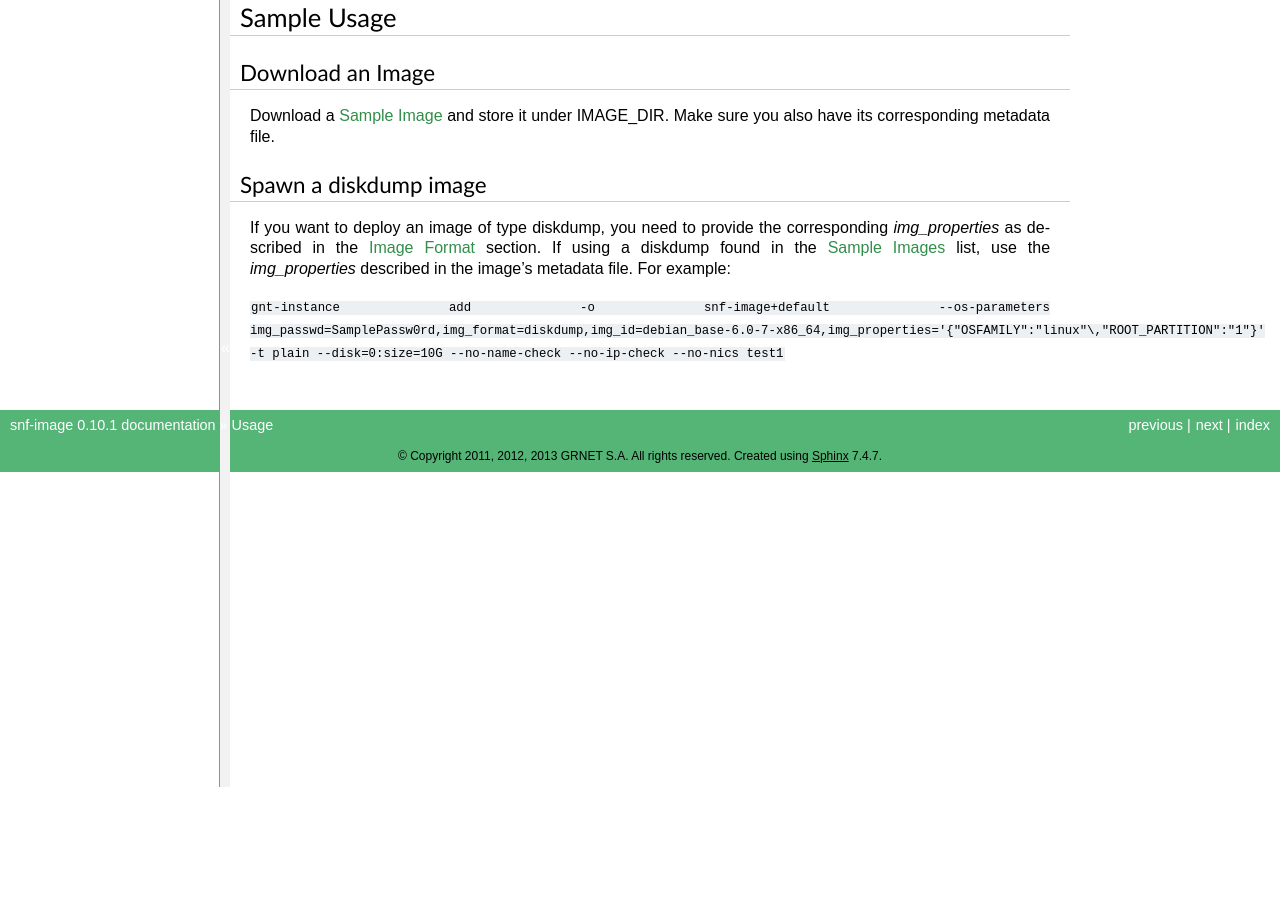
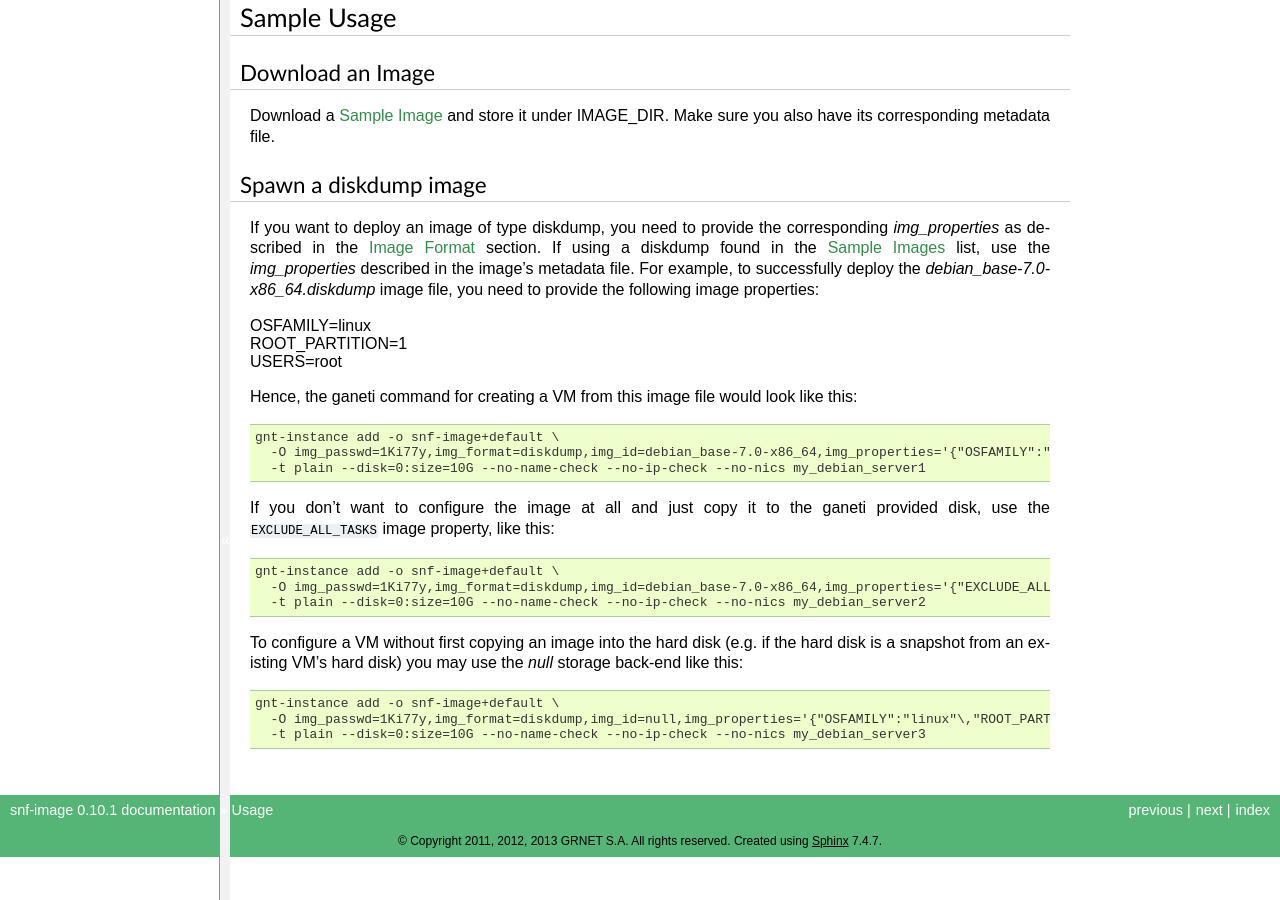
Before and after one commit to grnet/snf-image, a Sphinx documentation site: the page built from docs/usage.rst, in a window 1280 px wide and 900 px high, scrolled down 498 px. Built offline with Sphinx 7.4.7, drawn with Linux system fonts in a browser that asks for light colours; before the commit the page ends 1285 px from its top, so only the background shows below that.

Commit message:
docs: Extend the usage examples

```diff
--- a/docs/usage.rst
+++ b/docs/usage.rst
@@ -72,10 +72,42 @@ Make sure you also have its corresponding metadata file.
 Spawn a diskdump image
 ++++++++++++++++++++++
 
-If you want to deploy an image of type diskdump, you need to provide the
-corresponding *img_properties* as described in the
+If you want to deploy an image of type diskdump, you
+need to provide the corresponding *img_properties* as described in the
 :ref:`Image Format<image-format>` section. If using a diskdump found in the
 :ref:`sample-images` list, use the *img_properties* described in the image's
-metadata file. For example:
+metadata file. For example, to successfully deploy the
+*debian_base-7.0-x86_64.diskdump* image file, you need to provide the following
+image properties:
 
-``gnt-instance add -o snf-image+default --os-parameters img_passwd=SamplePassw0rd,img_format=diskdump,img_id=debian_base-6.0-7-x86_64,img_properties='{"OSFAMILY":"linux"\,"ROOT_PARTITION":"1"}' -t plain --disk=0:size=10G --no-name-check --no-ip-check --no-nics test1``
+| OSFAMILY=linux
+| ROOT_PARTITION=1
+| USERS=root
+
+Hence, the ganeti command for creating a VM from this image file would look
+like this:
+
+.. code-block:: console
+
+  gnt-instance add -o snf-image+default \
+    -O img_passwd=1Ki77y,img_format=diskdump,img_id=debian_base-7.0-x86_64,img_properties='{"OSFAMILY":"linux"\,"ROOT_PARTITION":"1"\,"USERS":"root"}' \
+    -t plain --disk=0:size=10G --no-name-check --no-ip-check --no-nics my_debian_server1
+
+If you don't want to configure the image at all and just copy it to the ganeti
+provided disk, use the ``EXCLUDE_ALL_TASKS`` image property, like this:
+
+.. code-block:: console
+
+  gnt-instance add -o snf-image+default \
+    -O img_passwd=1Ki77y,img_format=diskdump,img_id=debian_base-7.0-x86_64,img_properties='{"EXCLUDE_ALL_TASKS":"yes"}' \
+    -t plain --disk=0:size=10G --no-name-check --no-ip-check --no-nics my_debian_server2
+
+To configure a VM without first copying an image into the hard disk (e.g. if
+the hard disk is a snapshot from an existing VM's hard disk) you may use the
+*null* storage back-end like this:
+
+.. code-block:: console
+
+  gnt-instance add -o snf-image+default \
+    -O img_passwd=1Ki77y,img_format=diskdump,img_id=null,img_properties='{"OSFAMILY":"linux"\,"ROOT_PARTITION":"1"\,"USERS":"root"}' \
+    -t plain --disk=0:size=10G --no-name-check --no-ip-check --no-nics my_debian_server3
```
